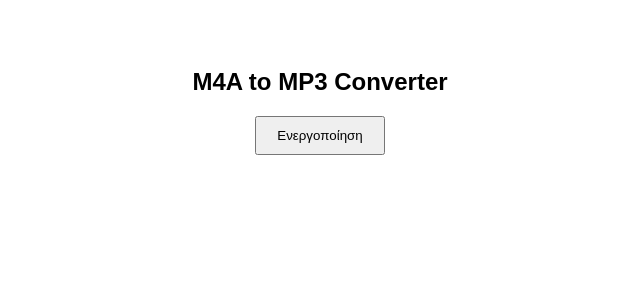
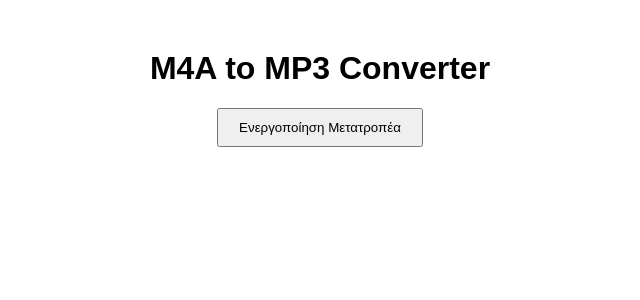
Before and after one commit to grxmis/m4a-to-mp3-converter, a Next.js app: page / in a window 1280 px wide. Shown: the top 300 px of the page, without its empty margins (320-960 px from the left). Built offline with nearby package versions, Linux system fonts and the light colour scheme.

Commit message:
Add files via upload

```diff
--- a/pages/index.js
+++ b/pages/index.js
@@ -1,6 +1,6 @@
 import { useState, useRef } from 'react';
 
-export default function AudioConverter() {
+export default function Converter() {
   const [loaded, setLoaded] = useState(false);
   const [loading, setLoading] = useState(false);
   const [processing, setProcessing] = useState(false);
@@ -14,70 +14,61 @@ export default function AudioConverter() {
       const { toBlobURL } = await import('@ffmpeg/util');
       const ffmpeg = new FFmpeg();
 
-      const baseURL = 'https://unpkg.com/@ffmpeg/core-dist@0.12.6/dist/umd';
+      // Χρησιμοποιούμε το JSDelivr που είναι συχνά πιο γρήγορο και σταθερό
+      const baseURL = 'https://cdn.jsdelivr.net/npm/@ffmpeg/core@0.12.6/dist/umd';
 
       await ffmpeg.load({
         coreURL: await toBlobURL(`${baseURL}/ffmpeg-core.js`, 'text/javascript'),
         wasmURL: await toBlobURL(`${baseURL}/ffmpeg-core.wasm`, 'application/wasm'),
-        // Αυτό βοηθάει αν ο browser έχει θέμα μνήμης
-        classWorkerURL: await toBlobURL(`${baseURL}/ffmpeg-worker.js`, 'text/javascript'),
       });
 
       ffmpegRef.current = ffmpeg;
       setLoaded(true);
     } catch (err) {
-      console.error(err);
-      alert("Αποτυχία μνήμης. Κλείστε άλλες καρτέλες στον browser και δοκιμάστε ξανά.");
+      console.error("FFmpeg Load Error Details:", err);
+      alert("Αποτυχία φόρτωσης. Δοκιμάστε 1) Incognito mode 2) Κλείσιμο άλλων καρτελών 3) Έλεγχο του vercel.json");
     } finally {
       setLoading(false);
     }
   };
 
-  const convertToMp3 = async (file) => {
-    if (!loaded) return;
+  const convert = async (file) => {
     setProcessing(true);
-    const ffmpeg = ffmpegRef.current;
-    const { fetchFile } = await import('@ffmpeg/util');
+    try {
+      const { fetchFile } = await import('@ffmpeg/util');
+      const ffmpeg = ffmpegRef.current;
 
-    try {
       await ffmpeg.writeFile('input.m4a', await fetchFile(file));
-
-      // Χρησιμοποιούμε πολύ απλές ρυθμίσεις για να μην κρασάρει
-      await ffmpeg.exec(['-i', 'input.m4a', '-vn', '-ab', '128k', 'output.mp3']);
+      await ffmpeg.exec(['-i', 'input.m4a', '-acodec', 'libmp3lame', 'output.mp3']);
 
       const data = await ffmpeg.readFile('output.mp3');
       const url = URL.createObjectURL(new Blob([data.buffer], { type: 'audio/mp3' }));
       setOutputUrl(url);
-
-      // Καθαρισμός μνήμης
-      await ffmpeg.deleteFile('input.m4a');
-      await ffmpeg.deleteFile('output.mp3');
     } catch (err) {
-      console.error(err);
-      alert("Η μετατροπή απέτυχε λόγω έλλειψης μνήμης.");
+      alert("Σφάλμα κατά τη μετατροπή.");
     } finally {
       setProcessing(false);
     }
   };
 
   return (
-    <div style={{ textAlign: 'center', padding: '40px', fontFamily: 'sans-serif' }}>
-      <h2>M4A to MP3 Converter</h2>
+    <div style={{ textAlign: 'center', marginTop: '50px', fontFamily: 'sans-serif' }}>
+      <h1>M4A to MP3 Converter</h1>
       {!loaded ? (
-        <button onClick={load} disabled={loading} style={{ padding: '10px 20px' }}>
-          {loading ? 'Φόρτωση...' : 'Ενεργοποίηση'}
+        <button onClick={load} disabled={loading} style={{ padding: '10px 20px', cursor: 'pointer' }}>
+          {loading ? 'Φόρτωση (Παρακαλώ περιμένετε)...' : 'Ενεργοποίηση Μετατροπέα'}
         </button>
       ) : (
         <div>
-          <input type="file" accept=".m4a" onChange={(e) => e.target.files[0] && convertToMp3(e.target.files[0])} />
-          {processing && <p>Μετατροπή... παρακαλώ περιμένετε.</p>}
+          <input type="file" accept=".m4a" onChange={(e) => e.target.files[0] && convert(e.target.files[0])} />
+          {processing && <p>Μετατροπή σε εξέλιξη...</p>}
         </div>
       )}
       {outputUrl && (
         <div style={{ marginTop: '20px' }}>
           <audio src={outputUrl} controls />
           <br/><br/>
-          <a href={outputUrl} download="audio.mp3" style={{ background: 'green', color: 'white', padding: '10px', borderRadius: '5px', textDecoration: 'none' }}>
+          <a href={outputUrl} download="audio.mp3" style={{ padding: '10px', background: 'green', color: 'white', textDecoration: 'none', borderRadius: '5px' }}>
             Download MP3
           </a>
         </div>
```
